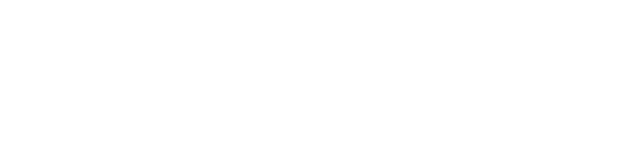
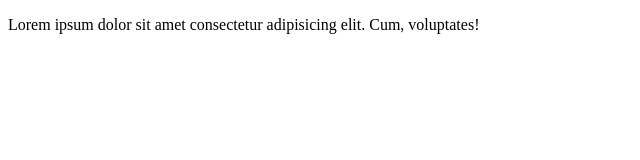
Before and after one commit to grismeldy/Test-repositorio, a plain HTML site: page index.html in a window 1280 px wide. Shown: the whole page, without its empty margins (0-640 px from the left). Drawn offline with Linux system fonts and the light colour scheme.

Commit message:
Agregado DIV contenedor

```diff
--- a/index.html
+++ b/index.html
@@ -6,6 +6,14 @@
     <title>Git VSCODE</title>
 </head>
 <body>
+    <!--DIV CONTENEDOR 1-->
+    <div class="conteiner">
+        <div class="row">
+            <p>Lorem ipsum dolor sit amet consectetur adipisicing elit. Cum, voluptates!</p>
+
+        </div>
+    </div>
+
 
 </body>
 </html>
```
